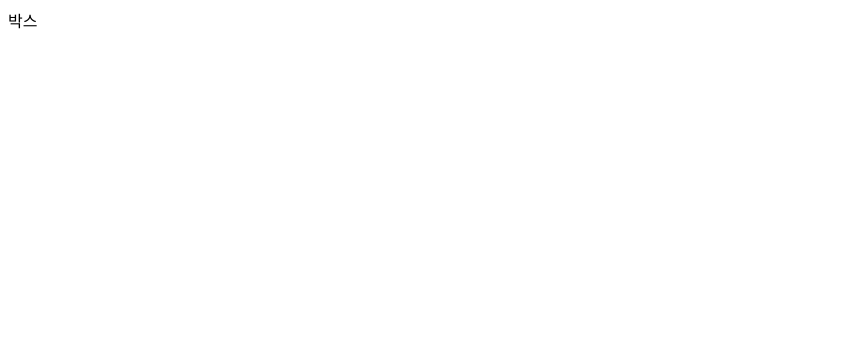
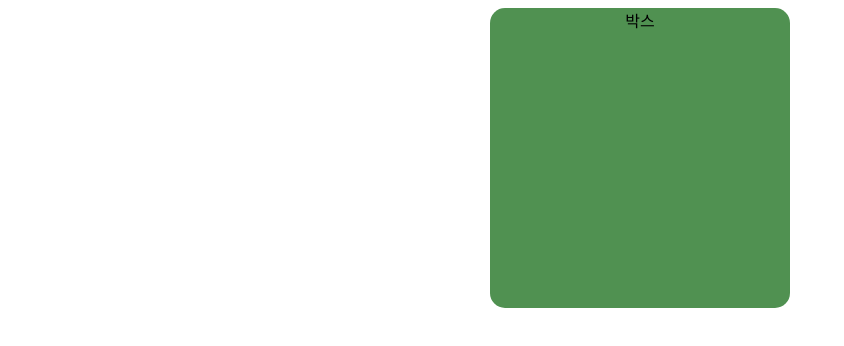
Before and after one commit to San-ew/test, a plain HTML site: page index.html in a window 1280 px wide. Shown: the whole page, without its empty margins (0-844 px from the left). Drawn offline with Linux system fonts and the light colour scheme.

Commit message:
css update

```diff
--- a/index.html
+++ b/index.html
@@ -7,6 +7,7 @@
       content="width=device-width, initial-sacle=1.0, maximum-scale=1.0, user-salable=no"
     />
     <title>git 연습</title>
+    <link href="main.css" rel="stylesheet" />
   </head>
   <body>
     <div class="box" id="box">박스</div>
--- /dev/null
+++ b/main.css
@@ -0,0 +1,8 @@
+.box {
+  margin: auto;
+  width: 300px;
+  height: 300px;
+  text-align: center;
+  background-color: #509151;
+  border-radius: 15px;
+}
```
